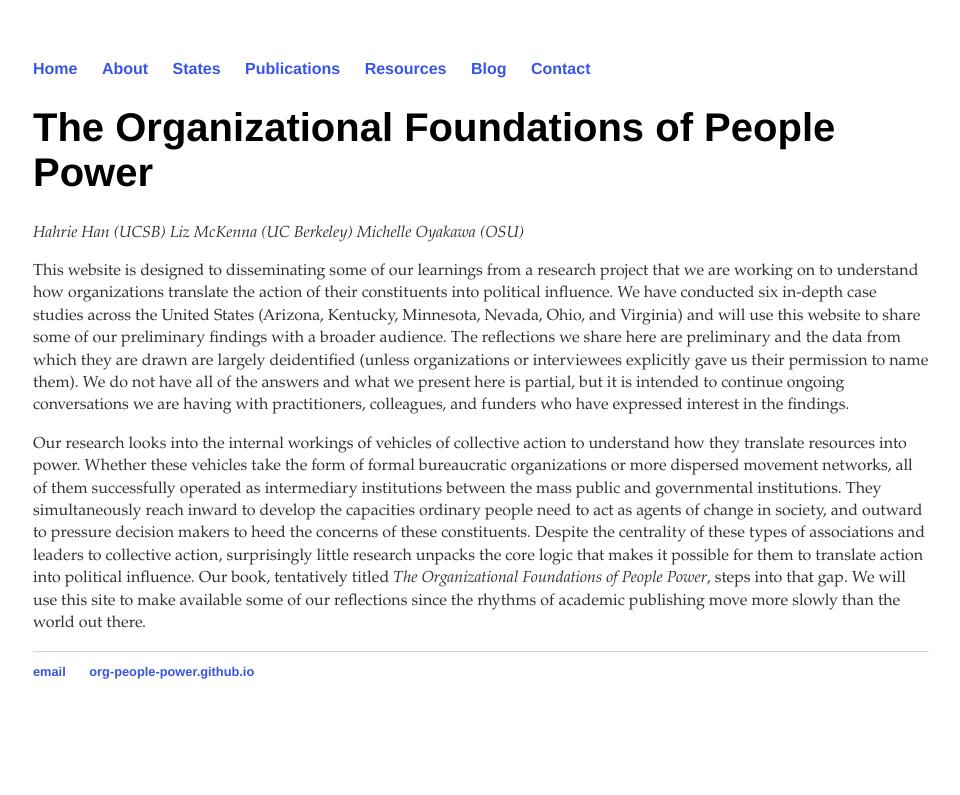
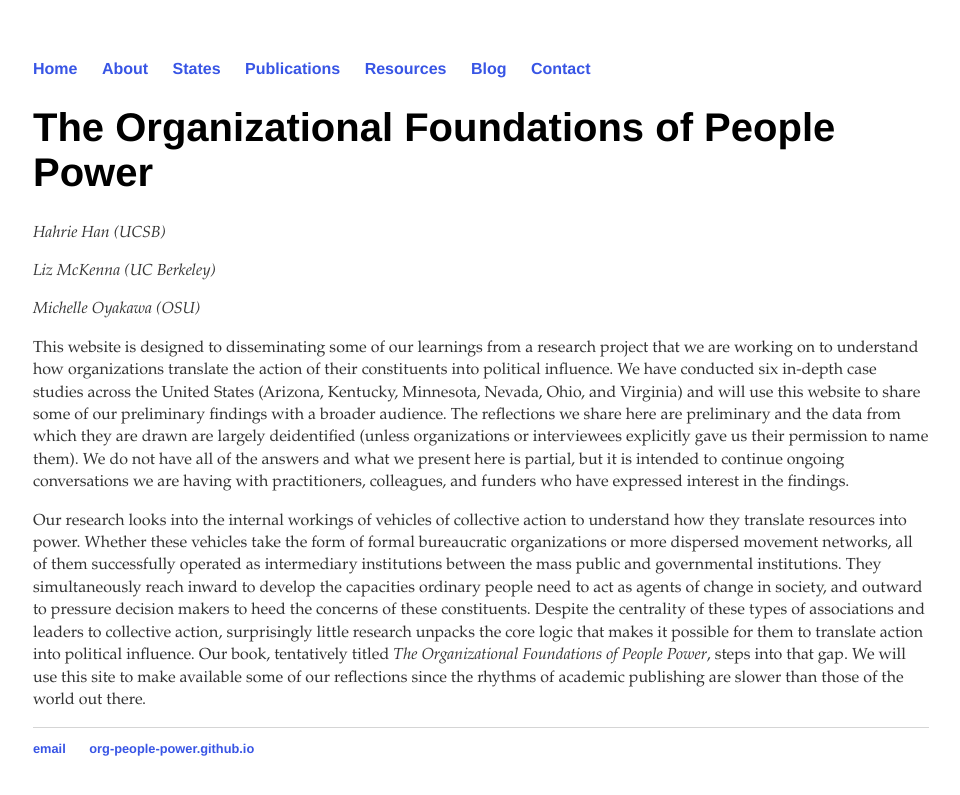
Before and after one commit to org-people-power/org-people-power.github.io, a Jekyll site: the page built from index.html, in a window 1280 px wide. Shown: the top 795 px of the page, without its empty margins (159-1119 px from the left). Built offline with Jekyll 4.4.1, drawn with Linux system fonts in a browser that asks for light colours.

Commit message:
Update index.html

```diff
--- a/index.html
+++ b/index.html
@@ -6,10 +6,10 @@ title: The Organizational Foundations of People Power
 	<h1>The Organizational Foundations of People Power</h1>
 	<p>
 	<i> Hahrie Han (UCSB) </i>
-	<i> Liz McKenna (UC Berkeley) </i>
-	<i> Michelle Oyakawa (OSU) </i>
+	<p><i> Liz McKenna (UC Berkeley) </i>
+	<p> <i> Michelle Oyakawa (OSU) </i>
 	</p>
 	<p>This website is designed to disseminating some of our learnings from a research project that we are working on to understand how organizations translate the action of their constituents into political influence. We have conducted six in-depth case studies across the United States (Arizona, Kentucky, Minnesota, Nevada, Ohio, and Virginia) and will use this website to share some of our preliminary findings with a broader audience. The reflections we share here  are preliminary and the data from which they are drawn are largely deidentified (unless organizations or interviewees explicitly gave us their permission to name them). We do not have all of the answers and what we present here is partial, but it is intended to continue ongoing conversations we are having with practitioners, colleagues, and funders who have expressed interest in the findings.</p>
 
-	<p> Our research looks into the internal workings of vehicles of collective action to understand how they translate resources into power. Whether these vehicles take the form of formal bureaucratic organizations or more dispersed movement networks, all of them successfully operated as intermediary institutions between the mass public and governmental institutions.  They simultaneously reach inward to develop the capacities ordinary people need to act as agents of change in society, and outward to pressure decision makers to heed the concerns of these constituents. Despite the centrality of these types of associations and leaders to collective action, surprisingly little research unpacks the core logic that makes it possible for them to translate action into political influence. Our book, tentatively titled <i> The Organizational Foundations of People Power</i>, steps into that gap. We will use this site to make available some of our reflections since the rhythms of academic publishing move more slowly than the world out there.</p>
+	<p> Our research looks into the internal workings of vehicles of collective action to understand how they translate resources into power. Whether these vehicles take the form of formal bureaucratic organizations or more dispersed movement networks, all of them successfully operated as intermediary institutions between the mass public and governmental institutions.  They simultaneously reach inward to develop the capacities ordinary people need to act as agents of change in society, and outward to pressure decision makers to heed the concerns of these constituents. Despite the centrality of these types of associations and leaders to collective action, surprisingly little research unpacks the core logic that makes it possible for them to translate action into political influence. Our book, tentatively titled <i> The Organizational Foundations of People Power</i>, steps into that gap. We will use this site to make available some of our reflections since the rhythms of academic publishing are slower than those of the world out there.</p>
 </div><!-- /.blurb -->
```
